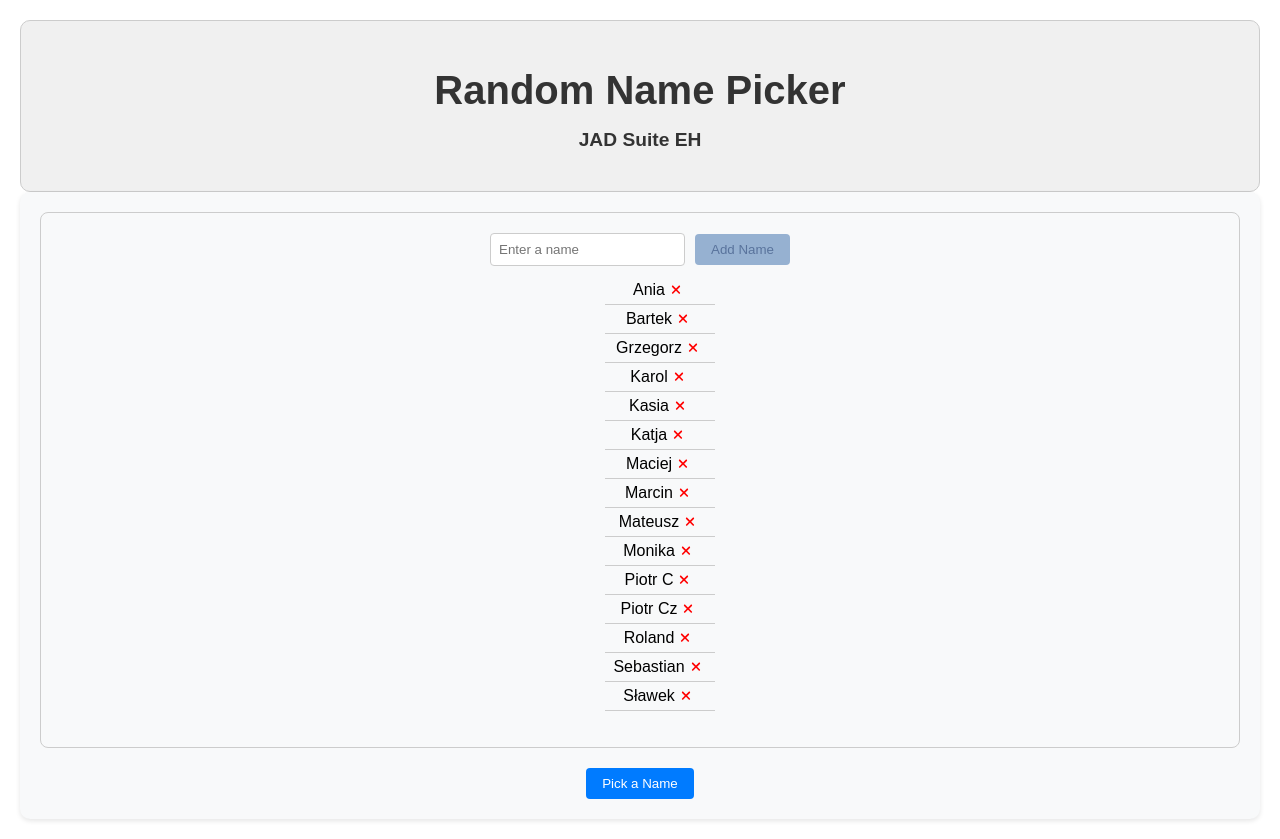
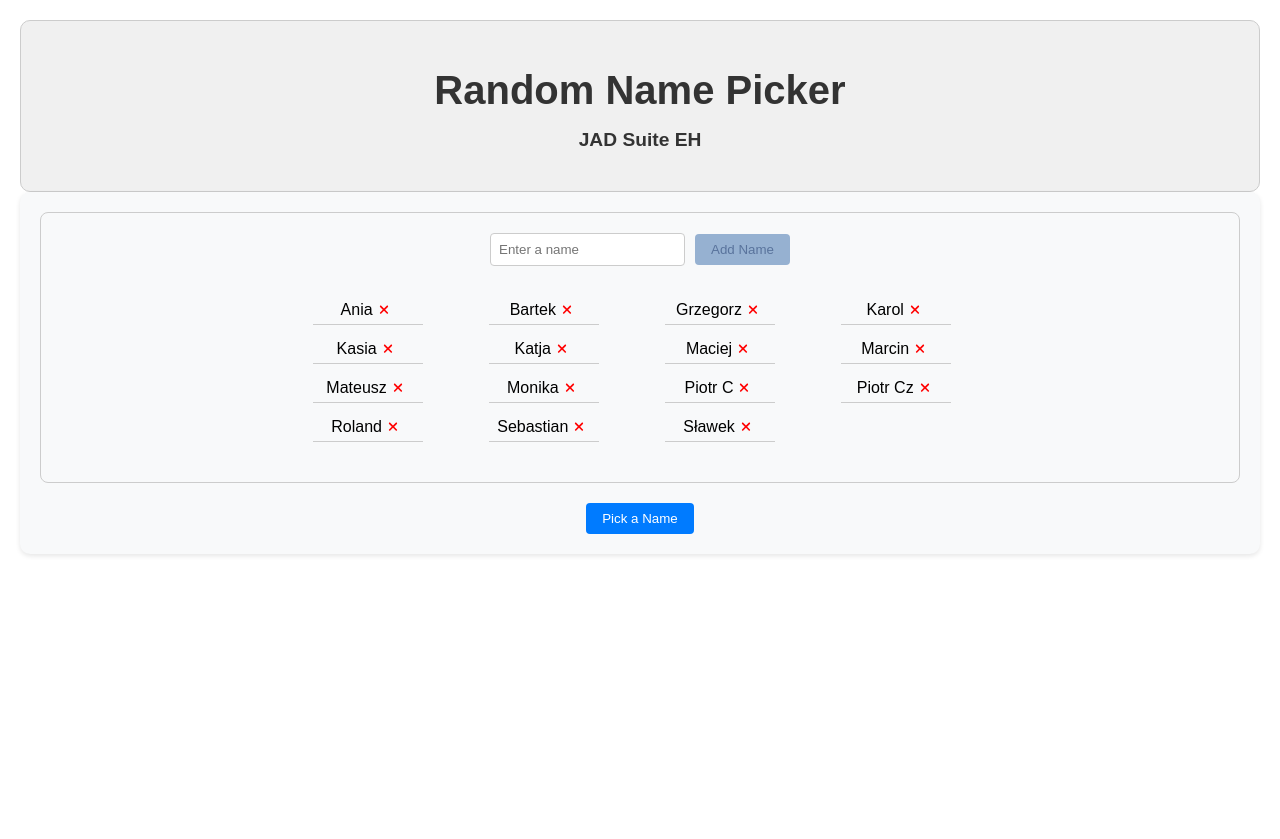
Before and after one commit to piotrciszek/randomstandup, a React (Create React App) app: page / in a window 1280 px wide. After the commit the page ends 800 px from the top, so only its background shows below. Built offline with nearby package versions, Linux system fonts and the light colour scheme.

Commit message:
hot fix styles of list

```diff
--- a/src/components/NameInput.module.css
+++ b/src/components/NameInput.module.css
@@ -10,14 +10,25 @@
     margin-right: 10px;
     border-radius: 4px;
     border: 1px solid #ccc;
+    margin-bottom: 10px;
+  }
+
+  .addButton {
+    padding: 8px 16px;
+    border-radius: 4px;
+    background-color: #007bff;
+    color: white;
+    border: none;
+    cursor: pointer;
   }
 
   .nameList {
     list-style: none;
-    margin-top: 10px;
-    display: flex;
-    flex-direction: column;
-    align-items: center;
+    display: grid;
+    grid-template-columns: repeat(auto-fill, minmax(150px, 1fr));
+    gap: 10px;
+    max-width: 60%;
+    margin: 20px auto;
   }
 
   .nameItem {
```
